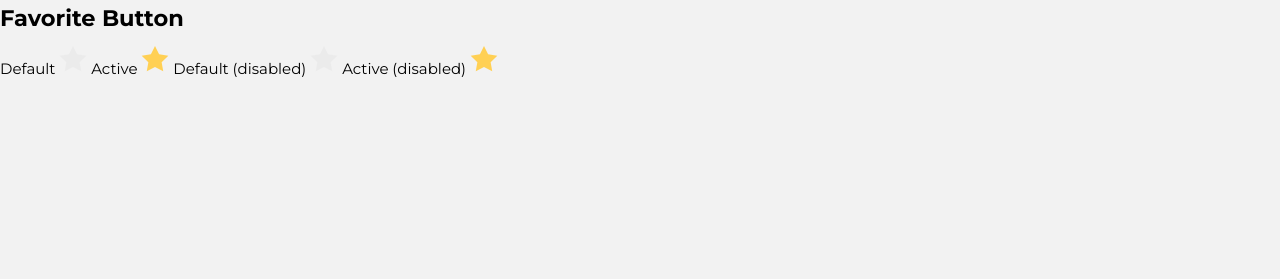
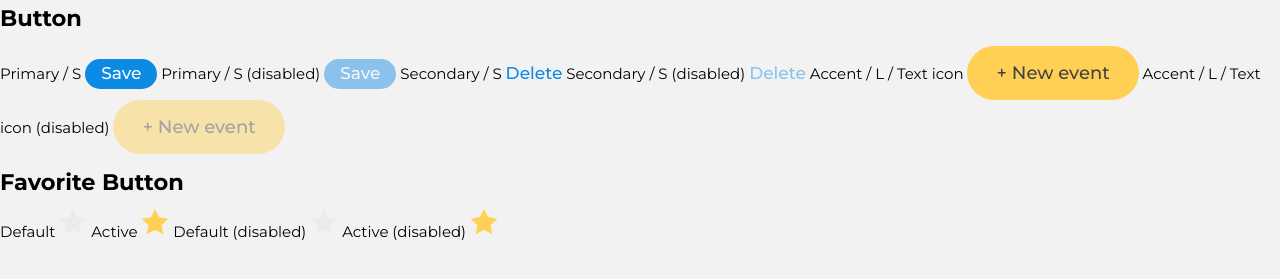
Before and after one commit to umnyash/big-trip, a website: page markup/ui-kit.html in a window 1280 px wide. Shown: the part 49-328 px from the top of the page. Drawn offline with Linux system fonts and the light colour scheme.

Commit message:
feat(markup): add buttons

```diff
--- a/markup/css/style.css
+++ b/markup/css/style.css
@@ -80,6 +80,76 @@
 
 /* #endregion */
 
+/* #region button */
+
+.button {
+  display: inline-block;
+  border: none;
+  font-family: inherit;
+  font-weight: 500;
+  transition: opacity 200ms linear;
+}
+
+.button:enabled {
+  cursor: pointer;
+}
+
+.button:enabled:hover {
+  opacity: 0.8;
+}
+
+.button:enabled:active {
+  opacity: 0.6;
+}
+
+.button:disabled {
+  opacity: 0.45;
+}
+
+.button[data-text-icon]::before {
+  content: attr(data-text-icon) "\000A0";
+}
+
+.button--simple {
+  padding: 0;
+  color: var(--brand-color);
+  background: none;
+}
+
+.button--primary {
+  border-radius: 1000px;
+  color: var(--text-additional-color);
+  background-color: var(--brand-color);
+}
+
+.button--accent {
+  border-radius: 1000px;
+  color: var(--text-primary-color-soft);
+  background-color: var(--accent-color);
+}
+
+/* sizes */
+
+.button--size_s {
+  font-size: 17px;
+  line-height: 21px;
+}
+
+.button--size_s.button--primary {
+  padding: 4px 16px 5px;
+}
+
+.button--size_l {
+  font-size: 18px;
+  line-height: 21px;
+}
+
+.button--size_l.button--accent {
+  padding: 17px 29px 16px;
+}
+
+/* #endregion */
+
 /* #region favorite-button */
 
 .favorite-button {
--- a/markup/ui-kit.html
+++ b/markup/ui-kit.html
@@ -13,6 +13,21 @@
 
 <body class="page__body">
   <h1>UI Kit</h1>
+  <section>
+    <h2>Button</h2>
+    Primary / S
+    <button class="button button--primary button--size_s">Save</button>
+    Primary / S (disabled)
+    <button class="button button--primary button--size_s" disabled>Save</button>
+    Secondary / S
+    <button class="button button--simple button--size_s">Delete</button>
+    Secondary / S (disabled)
+    <button class="button button--simple button--size_s" disabled>Delete</button>
+    Accent / L / Text icon
+    <button class="button button--accent button--size_l" data-text-icon="+">New event</button>
+    Accent / L / Text icon (disabled)
+    <button class="button button--accent button--size_l" data-text-icon="+" disabled>New event</button>
+  </section>
   <section>
     <h2>Favorite Button</h2>
     Default
```
